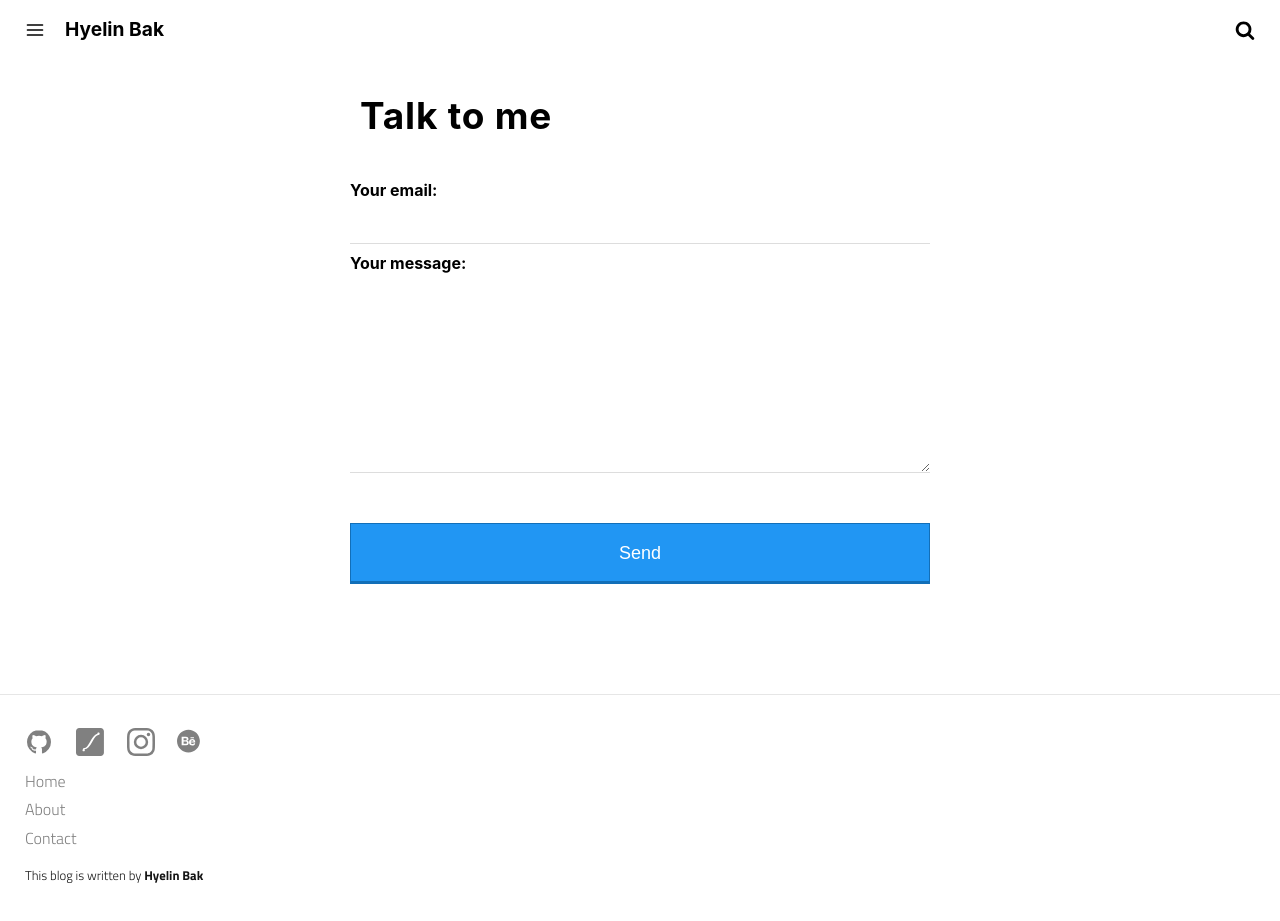
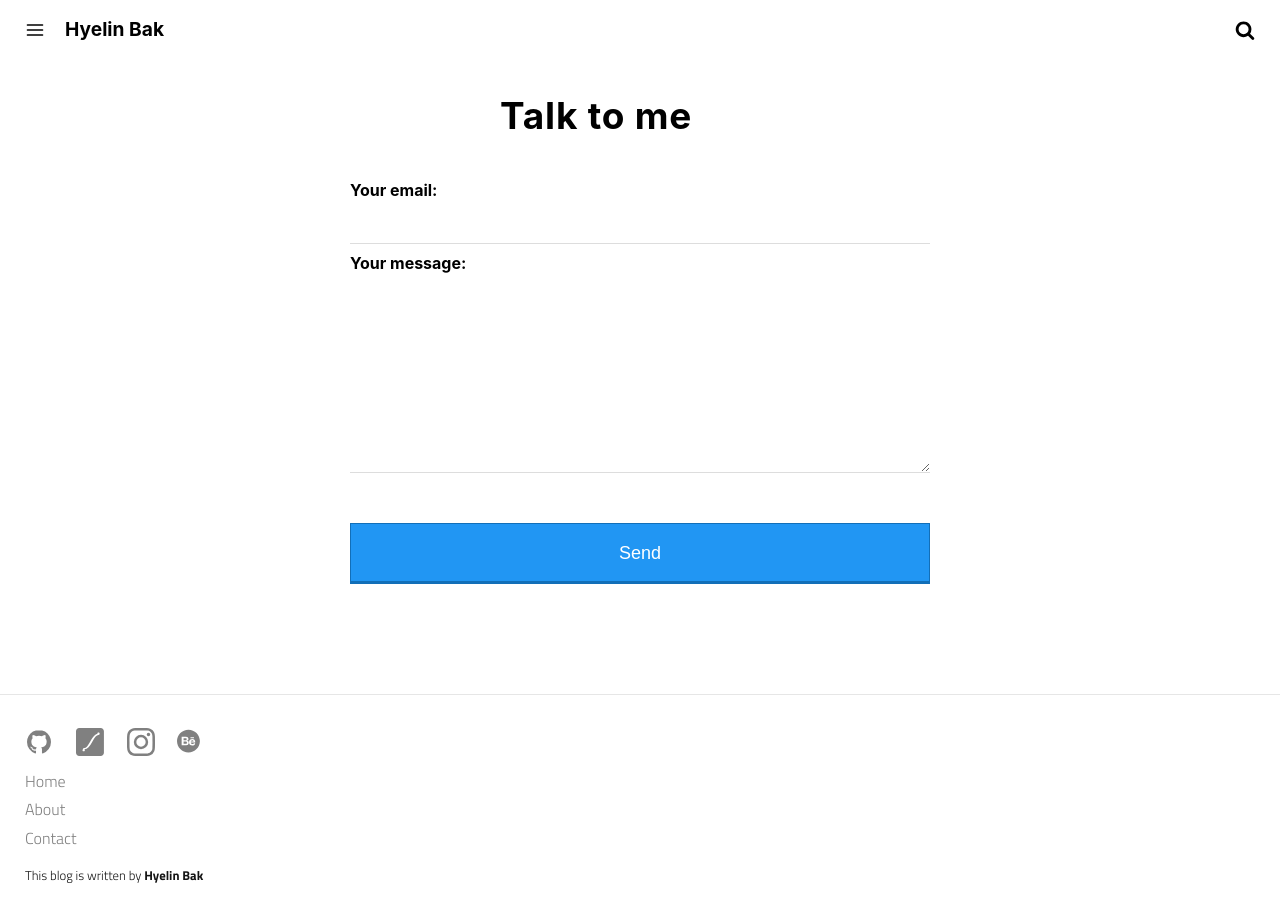
Before and after one commit to crazyjamy/crazyjamy.github.io, a Jekyll site: the page built from contact.md, in a window 1280 px wide and 921 px high. Built offline with Jekyll 4.4.1, drawn with Linux system fonts in a browser that asks for light colours.

Commit message:
Update main.css

```diff
--- a/assets/css/main.css
+++ b/assets/css/main.css
@@ -494,7 +494,7 @@ main{
     font-size:2.938rem
   }
 }
-.post-content h2{font-size:1.5rem;line-height:1.4;
+.post-content h2{font-size:1.5rem;line-height:1.4;padding-left:10rem;
 }
 @media only screen and (min-width:37.5rem){
   .post-content h2{font-size:2.313rem}}.post-content h3{
```
